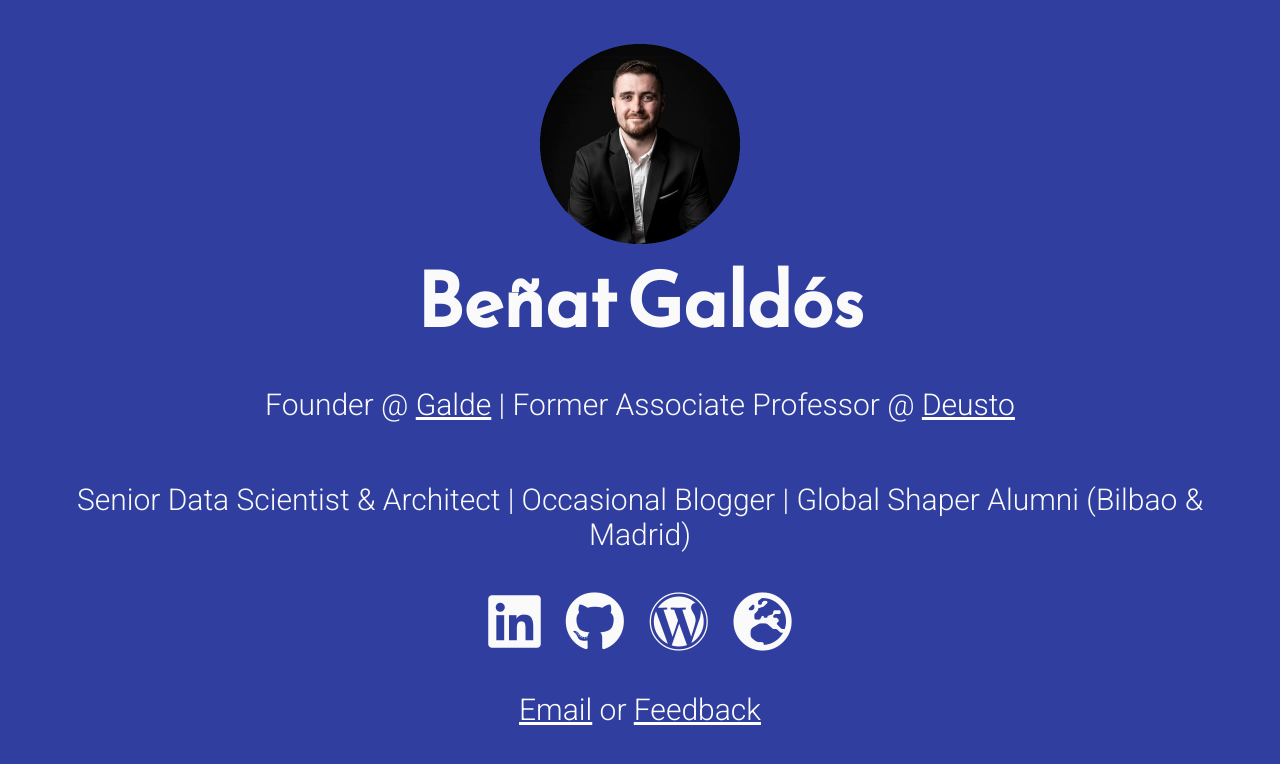
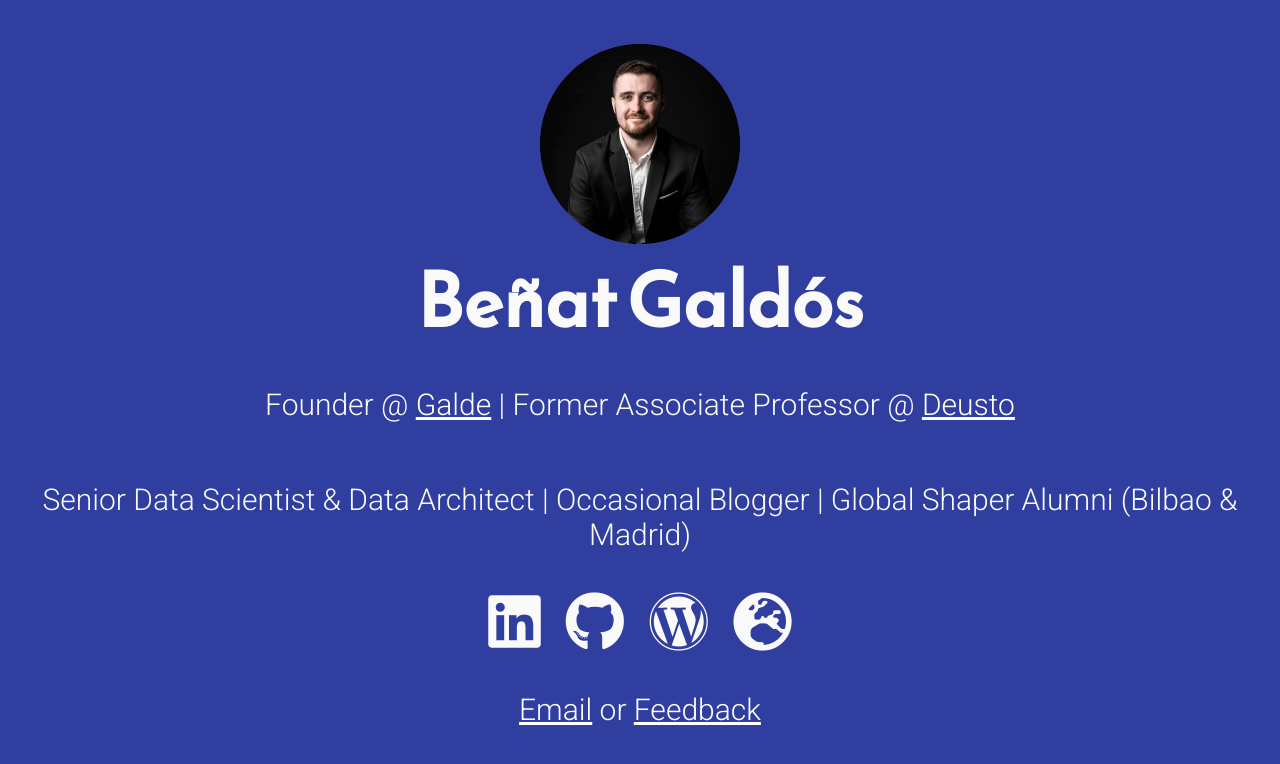
Before and after one commit to Benny96/Benny96.github.io, a plain HTML site: page index.html in a window 1280 px wide. Drawn offline with Linux system fonts and the light colour scheme.

Commit message:
Update index.html

```diff
--- a/index.html
+++ b/index.html
@@ -35,7 +35,7 @@
 			</div>
 			<div class="intro">Beñat Galdós</div>
 			<div class="tagline">Founder @ <a target="_blank" href="https://galde.app/">Galde</a> | Former Associate Professor @ <a target="_blank" href="https://www.deusto.es/en/home/we-are-deusto/faculties/engineering">Deusto</a></div>
-			<div class="tagline">Senior Data Scientist & Architect | Occasional Blogger | Global Shaper Alumni (Bilbao & Madrid)</div>
+			<div class="tagline">Senior Data Scientist & Data Architect | Occasional Blogger | Global Shaper Alumni (Bilbao & Madrid)</div>
 			<!-- Find your icons from here - https://fontawesome.com/icons?d=gallery&s=brands -->
 			<div class="icons-social">
 				<a target="_blank" href="https://es.linkedin.com/in/benatgaldos/en"><i class="fab fa-linkedin"></i></a>
```
